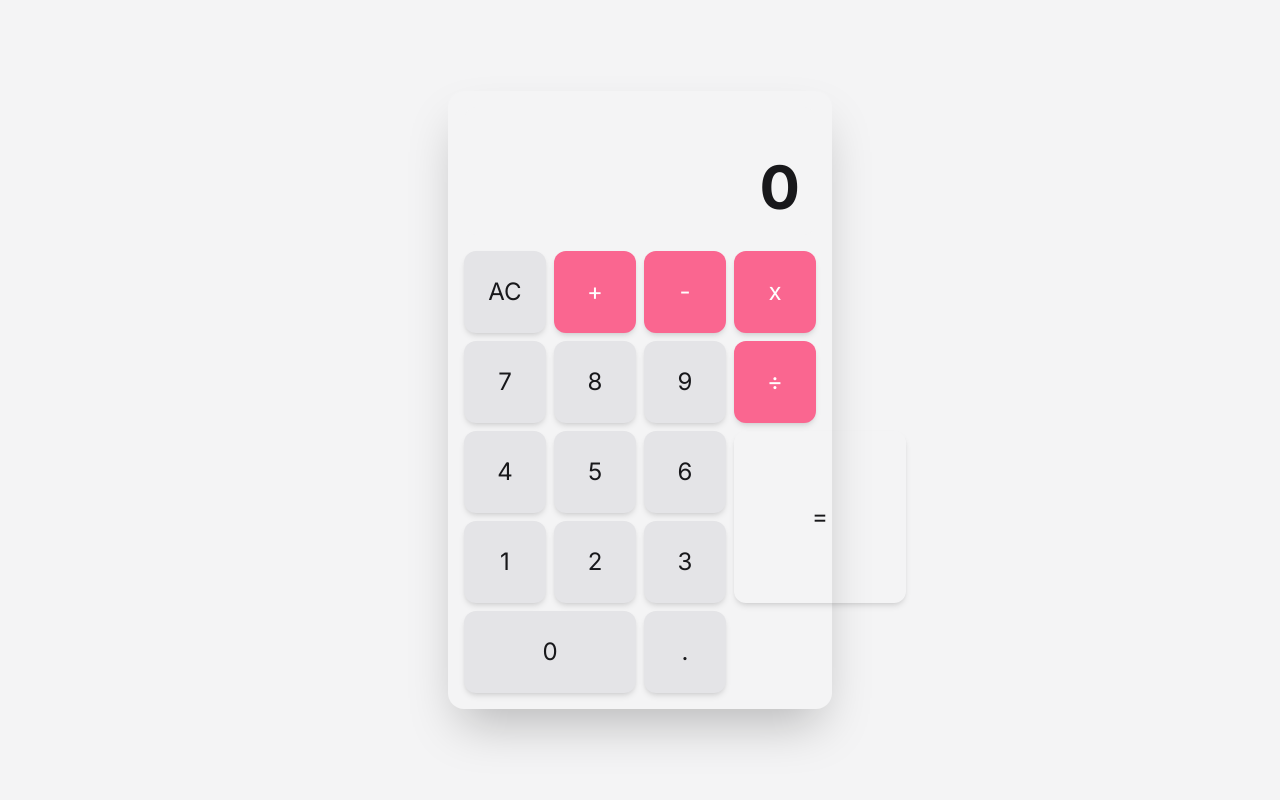
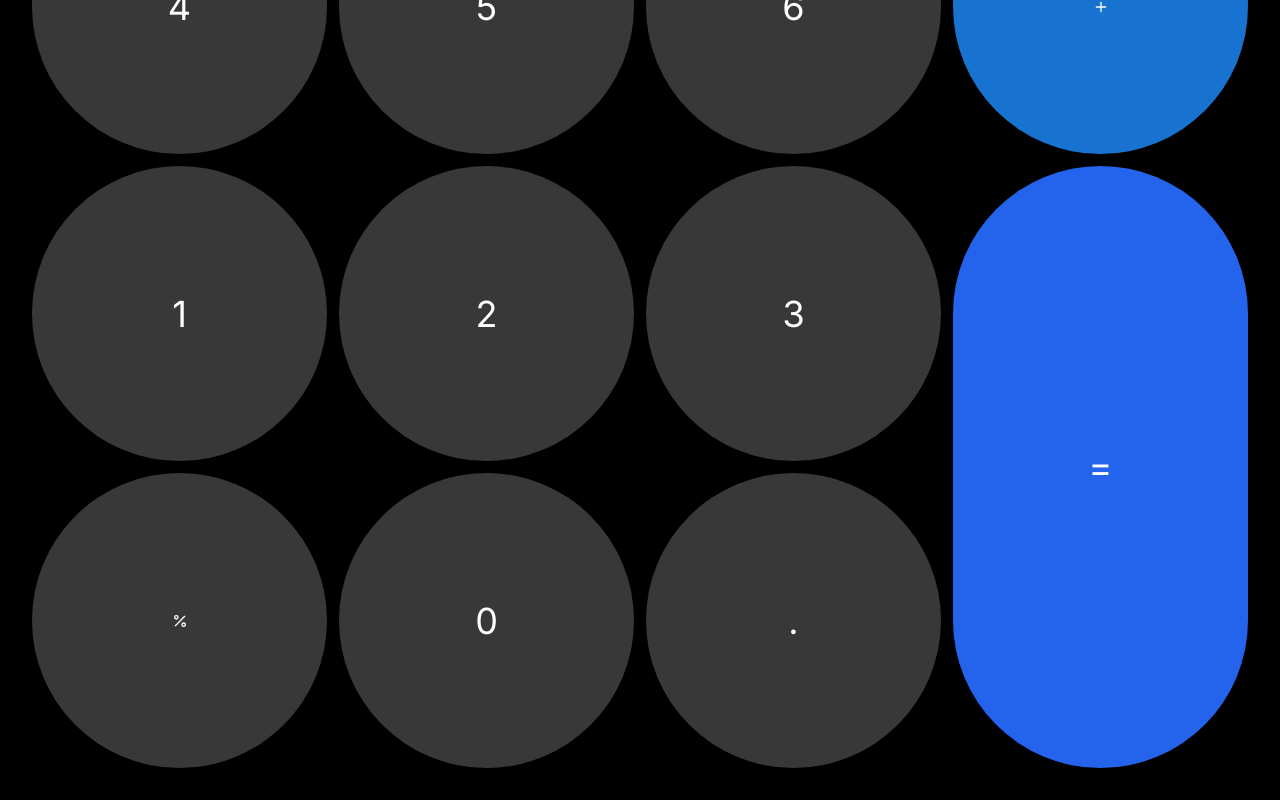
Before and after one commit to zhewenzhang/studio, a Next.js app: page / in a window 1280 px wide. Built offline with nearby package versions, Linux system fonts and the light colour scheme.

Commit message:
参考这个然后注意自适应，一般都是在手机中打开

```diff
--- a/src/app/globals.css
+++ b/src/app/globals.css
@@ -8,73 +8,49 @@ body {
 
 @layer base {
   :root {
-    --background: 240 5% 96%;
-    --foreground: 240 6% 10%;
-    --card: 240 5% 96%;
-    --card-foreground: 240 6% 10%;
-    --popover: 240 5% 96%;
-    --popover-foreground: 240 6% 10%;
-    --primary: 262 84% 58%;
+    --background: 0 0% 100%;
+    --foreground: 240 10% 3.9%;
+    --card: 0 0% 100%;
+    --card-foreground: 240 10% 3.9%;
+    --popover: 0 0% 100%;
+    --popover-foreground: 240 10% 3.9%;
+    --primary: 221 83% 53%;
     --primary-foreground: 0 0% 100%;
-    --secondary: 240 5% 90%;
-    --secondary-foreground: 240 6% 10%;
-    --muted: 240 5% 90%;
-    --muted-foreground: 240 4% 46%;
-    --accent: 343 94% 69%;
-    --accent-foreground: 0 0% 100%;
+    --secondary: 240 4.8% 95.9%;
+    --secondary-foreground: 240 5.9% 10%;
+    --muted: 240 4.8% 95.9%;
+    --muted-foreground: 240 3.8% 46.1%;
+    --accent: 210 40% 96.1%;
+    --accent-foreground: 240 5.9% 10%;
     --destructive: 0 84.2% 60.2%;
     --destructive-foreground: 0 0% 98%;
-    --border: 240 4% 88%;
-    --input: 240 4% 88%;
-    --ring: 262 84% 58%;
-    --chart-1: 12 76% 61%;
-    --chart-2: 173 58% 39%;
-    --chart-3: 197 37% 24%;
-    --chart-4: 43 74% 66%;
-    --chart-5: 27 87% 67%;
-    --radius: 0.8rem;
-    --sidebar-background: 0 0% 98%;
-    --sidebar-foreground: 240 5.3% 26.1%;
-    --sidebar-primary: 240 5.9% 10%;
-    --sidebar-primary-foreground: 0 0% 98%;
-    --sidebar-accent: 240 4.8% 95.9%;
-    --sidebar-accent-foreground: 240 5.9% 10%;
-    --sidebar-border: 220 13% 91%;
-    --sidebar-ring: 217.2 91.2% 59.8%;
+    --border: 240 5.9% 90%;
+    --input: 240 5.9% 90%;
+    --ring: 240 5% 64.9%;
+    --radius: 0.5rem;
   }
+
   .dark {
-    --background: 240 4% 9%;
-    --foreground: 0 0% 98%;
-    --card: 240 4% 9%;
-    --card-foreground: 0 0% 98%;
-    --popover: 240 4% 9%;
-    --popover-foreground: 0 0% 98%;
-    --primary: 262 84% 58%;
+    --background: 0 0% 0%;
+    --foreground: 0 0% 100%;
+    --card: 0 0% 4%;
+    --card-foreground: 0 0% 100%;
+    --popover: 0 0% 4%;
+    --popover-foreground: 0 0% 100%;
+    --primary: 221 83% 53%;
     --primary-foreground: 0 0% 100%;
-    --secondary: 240 4% 16%;
-    --secondary-foreground: 0 0% 98%;
-    --muted: 240 4% 16%;
-    --muted-foreground: 240 5% 65%;
-    --accent: 343 94% 69%;
+    --secondary: 0 0% 22%;
+    --secondary-foreground: 0 0% 100%;
+    --muted: 0 0% 22%;
+    --muted-foreground: 0 0% 63%;
+    --accent: 210 80% 45%;
     --accent-foreground: 0 0% 100%;
-    --destructive: 0 62.8% 30.6%;
-    --destructive-foreground: 0 0% 98%;
-    --border: 240 4% 16%;
-    --input: 240 4% 16%;
-    --ring: 262 84% 58%;
-    --chart-1: 220 70% 50%;
-    --chart-2: 160 60% 45%;
-    --chart-3: 30 80% 55%;
-    --chart-4: 280 65% 60%;
-    --chart-5: 340 75% 55%;
-    --sidebar-background: 240 5.9% 10%;
-    --sidebar-foreground: 240 4.8% 95.9%;
-    --sidebar-primary: 224.3 76.3% 48%;
-    --sidebar-primary-foreground: 0 0% 100%;
-    --sidebar-accent: 240 3.7% 15.9%;
-    --sidebar-accent-foreground: 240 4.8% 95.9%;
-    --sidebar-border: 240 3.7% 15.9%;
-    --sidebar-ring: 217.2 91.2% 59.8%;
+    --destructive: 0 72% 51%;
+    --destructive-foreground: 0 0% 100%;
+    --border: 0 0% 15%;
+    --input: 0 0% 15%;
+    --ring: 221 83% 53%;
+    --radius: 1.5rem;
   }
 }
 
--- a/src/app/layout.tsx
+++ b/src/app/layout.tsx
@@ -13,7 +13,7 @@ export default function RootLayout({
   children: React.ReactNode;
 }>) {
   return (
-    <html lang="en" suppressHydrationWarning>
+    <html lang="en" className="dark" suppressHydrationWarning>
       <head>
         <link rel="preconnect" href="https://fonts.googleapis.com" />
         <link rel="preconnect" href="https://fonts.gstatic.com" crossOrigin="anonymous" />
--- a/src/app/page.tsx
+++ b/src/app/page.tsx
@@ -2,7 +2,7 @@ import { Calculator } from '@/components/calculator';
 
 export default function Home() {
   return (
-    <main className="flex min-h-screen flex-col items-center justify-center bg-background p-4 sm:p-6 md:p-8">
+    <main className="flex min-h-screen flex-col items-center justify-center bg-background">
       <Calculator />
     </main>
   );
--- a/src/components/calculator.tsx
+++ b/src/components/calculator.tsx
@@ -3,15 +3,9 @@
 
 import { useState } from 'react';
 import { Button } from '@/components/ui/button';
-import {
-  Card,
-  CardContent,
-  CardDescription,
-  CardHeader,
-  CardTitle,
-} from '@/components/ui/card';
 import { cn } from '@/lib/utils';
 import { useToast } from '@/hooks/use-toast';
+import { X, Divide, Plus, Minus, Percent, Delete, ChevronsRight } from 'lucide-react';
 
 export function Calculator() {
   const [displayValue, setDisplayValue] = useState('0');
@@ -48,8 +42,16 @@ export function Calculator() {
     setShouldResetDisplay(false);
   };
 
+  const backspace = () => {
+    if (shouldResetDisplay) {
+        clearAll();
+        return;
+    }
+    setDisplayValue(displayValue.slice(0, -1) || '0');
+  }
+
   const handleOperator = (nextOperator: string) => {
-    if (nextOperator !== 'x') {
+     if (nextOperator !== 'x') {
       toast({
         variant: "destructive",
         title: "Unsupported Operation",
@@ -102,64 +104,52 @@ export function Calculator() {
     setShouldResetDisplay(true);
   };
 
-  const calculatorButtons = [
-    { label: 'AC', handler: clearAll, variant: 'secondary' as const },
-    { label: '+', handler: () => handleOperator('+'), variant: 'accent' as const },
-    { label: '-', handler: () => handleOperator('-'), variant: 'accent' as const },
-    { label: 'x', handler: () => handleOperator('x'), variant: 'accent' as const },
-    { label: '7', handler: () => inputDigit('7'), variant: 'secondary' as const },
-    { label: '8', handler: () => inputDigit('8'), variant: 'secondary' as const },
-    { label: '9', handler: () => inputDigit('9'), variant: 'secondary' as const },
-    { label: '÷', handler: () => handleOperator('÷'), variant: 'accent' as const },
-    { label: '4', handler: () => inputDigit('4'), variant: 'secondary' as const },
-    { label: '5', handler: () => inputDigit('5'), variant: 'secondary' as const },
-    { label: '6', handler: () => inputDigit('6'), variant: 'secondary' as const },
-    { label: '=', handler: handleEquals, variant: 'primary' as const, className: 'row-span-2' },
-    { label: '1', handler: () => inputDigit('1'), variant: 'secondary' as const },
-    { label: '2', handler: () => inputDigit('2'), variant: 'secondary' as const },
-    { label: '3', handler: () => inputDigit('3'), variant: 'secondary' as const },
-    { label: '0', handler: () => inputDigit('0'), className: 'col-span-2', variant: 'secondary' as const },
-    { label: '.', handler: inputDecimal, variant: 'secondary' as const },
-  ];
-
-  const gridTemplate = [
-    ['AC', '+', '-', 'x'],
-    ['7', '8', '9', '÷'],
-    ['4', '5', '6', '='],
-    ['1', '2', '3', '='],
-    ['0', '0', '.', '='],
-  ];
+  const getButtonClass = (variant?: 'default' | 'secondary' | 'accent' | 'primary') => {
+      return cn(
+        'text-3xl sm:text-4xl h-full aspect-square rounded-full shadow-md active:shadow-inner font-light',
+        {
+          'bg-secondary hover:bg-muted text-secondary-foreground': variant === 'secondary',
+          'bg-accent hover:bg-accent/90 text-accent-foreground': variant === 'accent',
+          'bg-primary hover:bg-primary/90 text-primary-foreground': variant === 'primary'
+        }
+      );
+  }
 
   return (
-    <Card className="w-full max-w-xs sm:max-w-sm mx-auto shadow-2xl border-none rounded-2xl bg-card p-2">
-      <CardContent className="p-2">
-        <div className="bg-background rounded-lg p-4 mb-4 text-right overflow-hidden text-ellipsis">
-          <div className="text-muted-foreground text-2xl h-8 truncate text-right">
-            {firstOperand || ''} {operator || ''}
-          </div>
-          <div className="text-foreground text-6xl font-bold h-16 break-all flex items-center justify-end">
-            {displayValue}
-          </div>
+    <div className="bg-background w-full h-screen flex flex-col justify-end p-4 sm:p-6 md:p-8">
+      <div className="flex-1 flex flex-col justify-end items-end text-right mb-4 overflow-hidden">
+        <div className="text-muted-foreground text-4xl h-10 truncate">
+          {firstOperand || ''} {operator || ''}
         </div>
-        <div className="grid grid-cols-4 grid-rows-5 gap-2">
-          {calculatorButtons.map(({ label, handler, className, variant }) => (
-             <Button
-                key={label}
-                onClick={handler}
-                variant={variant}
-                className={cn(
-                  'text-2xl h-full aspect-square rounded-xl shadow-md active:shadow-inner',
-                  label === '0' && 'col-span-2 aspect-auto',
-                  label === '=' && 'row-span-2',
-                  className
-                )}
-                style={{ gridColumn: label === '0' ? 'span 2' : '', gridRow: label === '=' ? 'span 2' : '' }}
-              >
-              {label}
-            </Button>
-          ))}
+        <div className="text-foreground text-7xl sm:text-8xl font-medium break-all flex items-center justify-end min-h-[96px]">
+          {displayValue}
         </div>
-      </CardContent>
-    </Card>
+      </div>
+      <div className="grid grid-cols-4 grid-rows-5 gap-3">
+          <Button onClick={clearAll} className={getButtonClass('accent')}>C</Button>
+          <Button onClick={() => handleOperator('÷')} className={getButtonClass('accent')}><Divide size={32} /></Button>
+          <Button onClick={() => handleOperator('x')} className={getButtonClass('accent')}><X size={32} /></Button>
+          <Button onClick={backspace} className={getButtonClass('accent')}><Delete size={32} /></Button>
+
+          <Button onClick={() => inputDigit('7')} className={getButtonClass('secondary')}>7</Button>
+          <Button onClick={() => inputDigit('8')} className={getButtonClass('secondary')}>8</Button>
+          <Button onClick={() => inputDigit('9')} className={getButtonClass('secondary')}>9</Button>
+          <Button onClick={() => handleOperator('-')} className={getButtonClass('accent')}><Minus size={32}/></Button>
+
+          <Button onClick={() => inputDigit('4')} className={getButtonClass('secondary')}>4</Button>
+          <Button onClick={() => inputDigit('5')} className={getButtonClass('secondary')}>5</Button>
+          <Button onClick={() => inputDigit('6')} className={getButtonClass('secondary')}>6</Button>
+          <Button onClick={() => handleOperator('+')} className={getButtonClass('accent')}><Plus size={32} /></Button>
+
+          <Button onClick={() => inputDigit('1')} className={getButtonClass('secondary')}>1</Button>
+          <Button onClick={() => inputDigit('2')} className={getButtonClass('secondary')}>2</Button>
+          <Button onClick={() => inputDigit('3')} className={getButtonClass('secondary')}>3</Button>
+          <Button onClick={handleEquals} className={cn(getButtonClass('primary'), 'row-span-2 aspect-auto')} style={{gridRow: 'span 2'}}>=</Button>
+
+          <Button onClick={() => handleOperator('%')} className={getButtonClass('secondary')}><Percent size={32} /></Button>
+          <Button onClick={() => inputDigit('0')} className={getButtonClass('secondary')}>0</Button>
+          <Button onClick={inputDecimal} className={getButtonClass('secondary')}>.</Button>
+      </div>
+    </div>
   );
 }
```
